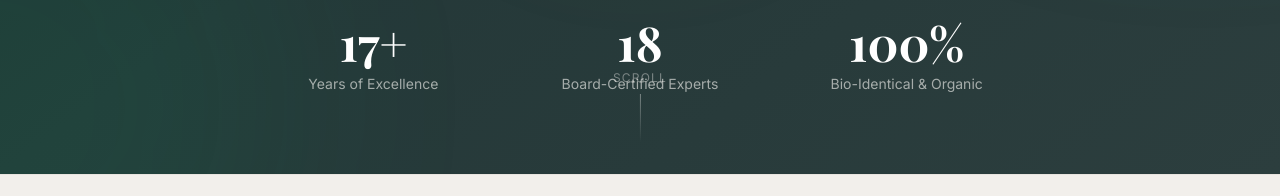
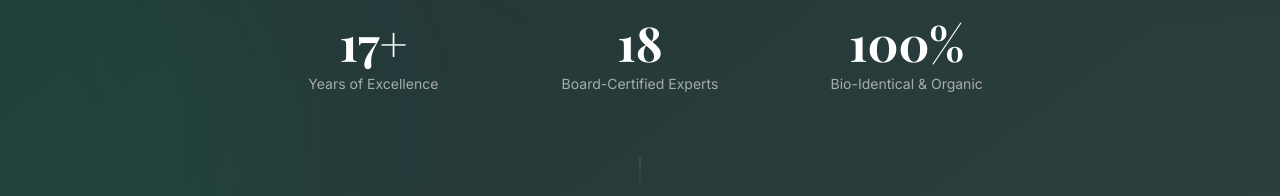
Before and after one commit to 5amCommit/brite-live, a Next.js app: page / in a window 1280 px wide. Shown: the part 756-952 px from the top of the page. Built offline with nearby package versions, Linux system fonts and the light colour scheme; a web font is replaced by a local one.

Commit message:
Fix scroll indicator overlapping stats in hero section

```diff
--- a/src/components/sections/Hero.tsx
+++ b/src/components/sections/Hero.tsx
@@ -15,7 +15,7 @@ export default function Hero() {
       </div>
 
       {/* Content */}
-      <div className="relative z-10 mx-auto max-w-7xl px-6 lg:px-8 pt-32 pb-20 text-center">
+      <div className="relative z-10 mx-auto max-w-7xl px-6 lg:px-8 pt-32 pb-28 text-center">
         {/* Trust Badge */}
         <div className="inline-flex items-center gap-2 rounded-full border border-white/10 bg-white/5 px-4 py-2 mb-8">
           <span className="h-2 w-2 rounded-full bg-brite-green animate-pulse" />
@@ -97,12 +97,9 @@ export default function Hero() {
         </div>
       </div>
 
-      {/* Scroll Indicator */}
-      <div className="absolute bottom-8 left-1/2 -translate-x-1/2 flex flex-col items-center gap-2">
-        <span className="text-xs text-brite-cream/40 tracking-widest uppercase">
-          Scroll
-        </span>
-        <div className="h-12 w-px bg-gradient-to-b from-brite-cream/40 to-transparent" />
+      {/* Scroll Indicator — hidden on mobile, positioned below stats */}
+      <div className="hidden lg:flex absolute bottom-4 left-1/2 -translate-x-1/2 flex-col items-center gap-1 pointer-events-none">
+        <div className="h-8 w-px bg-gradient-to-b from-brite-cream/20 to-transparent" />
       </div>
     </section>
   );
```
